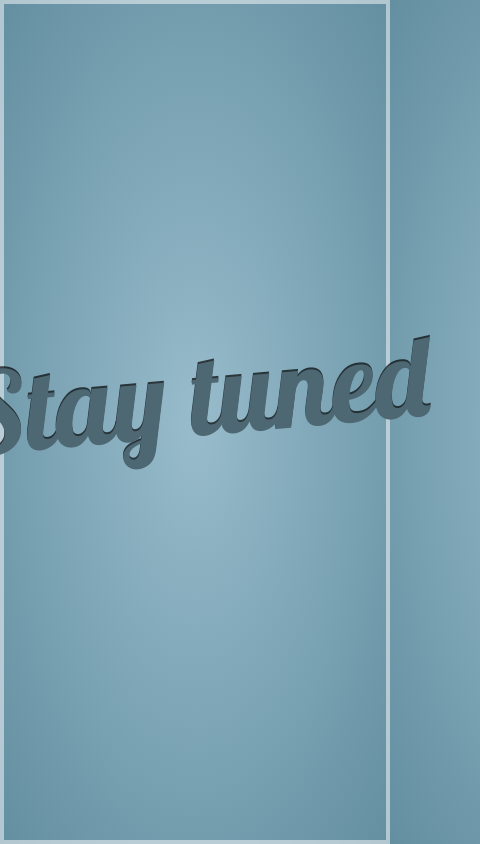
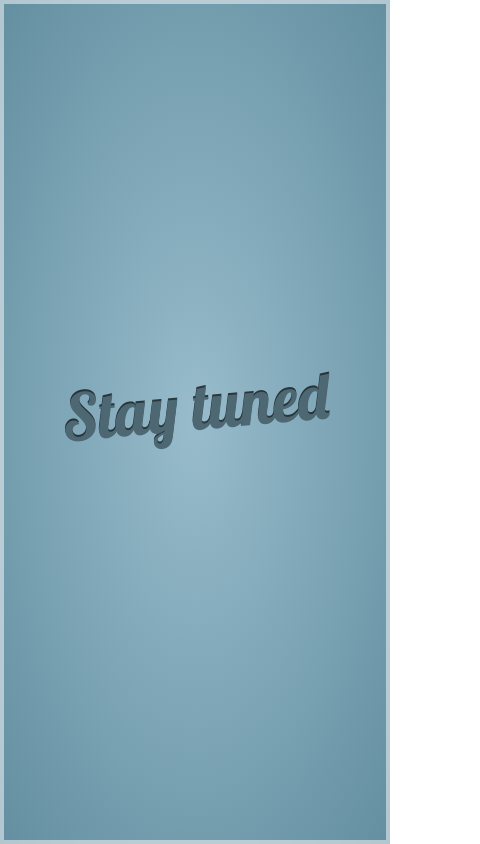
Before and after one commit to weerd/heatherdrain-placeholder, a plain HTML site: page index.html in a window 390 px wide. Shown: the whole page, 480 px wide, since content can reach past the window. Drawn offline with Linux system fonts and the light colour scheme.

Commit message:
Adding a tiny little responsiveness to the text.

```diff
--- a/index.html
+++ b/index.html
@@ -23,13 +23,19 @@
       background: -ms-radial-gradient(center, ellipse cover,  #98bccc 0%,#638fa0 100%); /* IE10+ */
       background: radial-gradient(ellipse at center,  #98bccc 0%,#638fa0 100%); /* W3C */
     }
-    h1 { color: #4d6773; display: block; font: 7em/1 'Lobster', Arial; height: 1em; left: 50%; margin: -0.75em 0 0 -2.5em; position: absolute; top: 50%; text-align: center; text-shadow: 0 -2px rgba(0,0,0,0.7); width: 5em;
+
+    h1 { color: #4d6773; display: block; font: 4em/1 'Lobster', Arial; height: 1em; left: 50%; margin: -0.75em 0 0 -2.5em; position: absolute; top: 50%; text-align: center; text-shadow: 0 -2px rgba(0,0,0,0.7); width: 5em;
       -webkit-transform: rotate(-5deg);
          -moz-transform: rotate(-5deg);
           -ms-transform: rotate(-5deg);
            -o-transform: rotate(-5deg);
               transform: rotate(-5deg);
     }
+
+    @media only screen and (min-width: 480px) {
+      h1 { font-size: 7em; }
+    }
+
   </style>
 </head>
 
```
